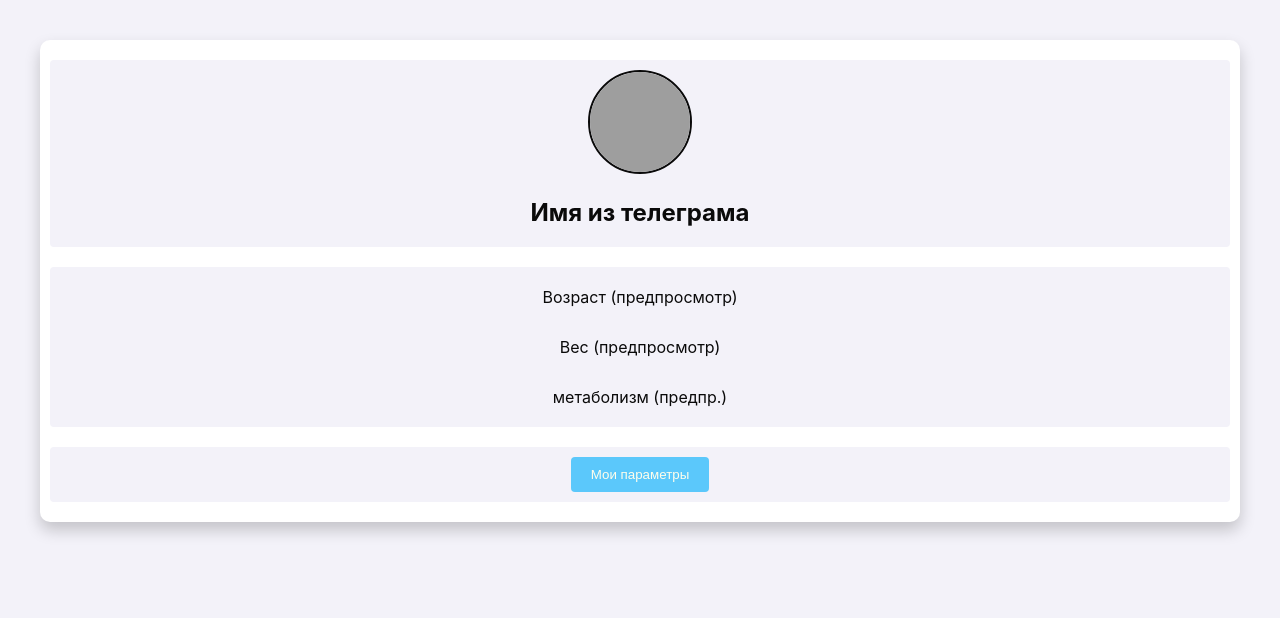
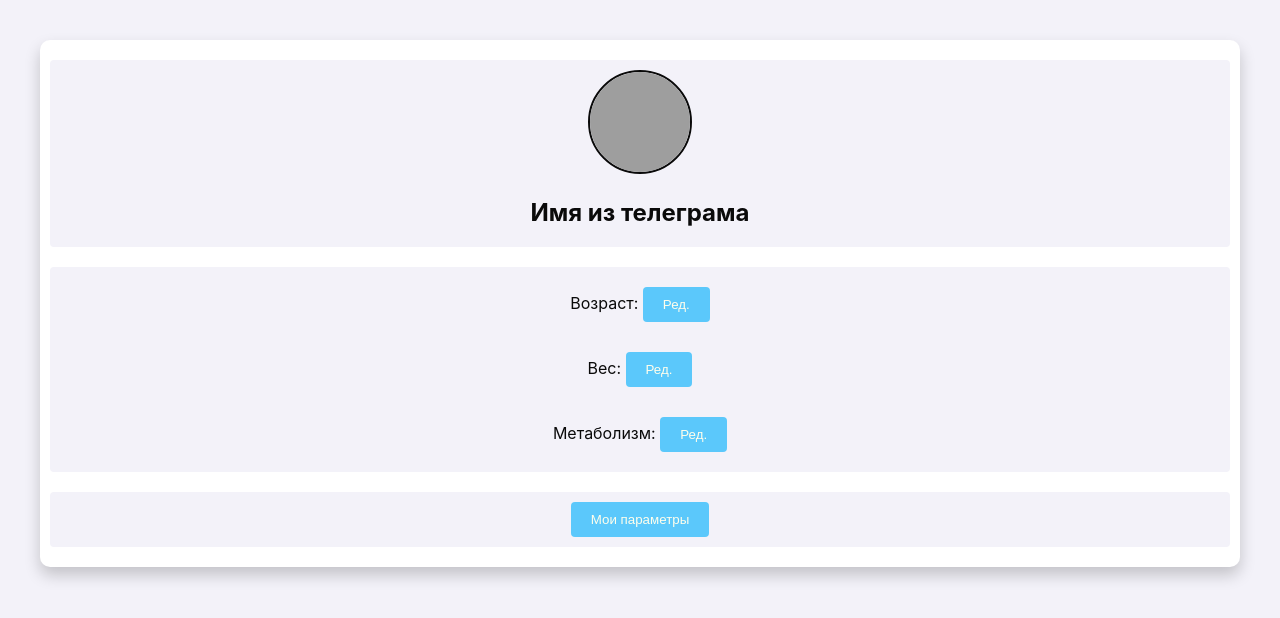
Before and after one commit to hitchhiker11/diet_web_bot, a React (Create React App) app: page / in a window 1280 px wide. Shown: the top 618 px of the page. Built offline with nearby package versions, Linux system fonts and the light colour scheme; grey boxes are pictures that could not be loaded.

Commit message:
Update MainScreen.js

```diff
--- a/src/MainScreen.js
+++ b/src/MainScreen.js
@@ -1,8 +1,10 @@
-import React from 'react';
+import React, { useState, useEffect } from 'react';
 // import { Link } from 'react-router-dom';
 // import './MainScreen.css';
 import './App.css';
-function MainScreen({ onOpenMetabolism }) {
+function MainScreen({ onOpenMetabolism, onEditAge, onEditWeight, onEditMetabolism }) {
+
+
   return (
     <div className="MainScreen">
       <div className="profile-container">
@@ -15,9 +17,9 @@ function MainScreen({ onOpenMetabolism }) {
       </div>
 
       <div className="info-container">
-        <p>Возраст (предпросмотр)</p>
-        <p>Вес (предпросмотр)</p>
-        <p>метаболизм (предпр.)</p>
+        <p>Возраст:  <button onClick={onEditAge}>Ред.</button></p>
+        <p>Вес:  <button onClick={onEditWeight}>Ред.</button></p>
+        <p>Метаболизм:  <button onClick={onEditMetabolism}>Ред.</button></p>
       </div>
 
       <div className="buttons-container">
```
